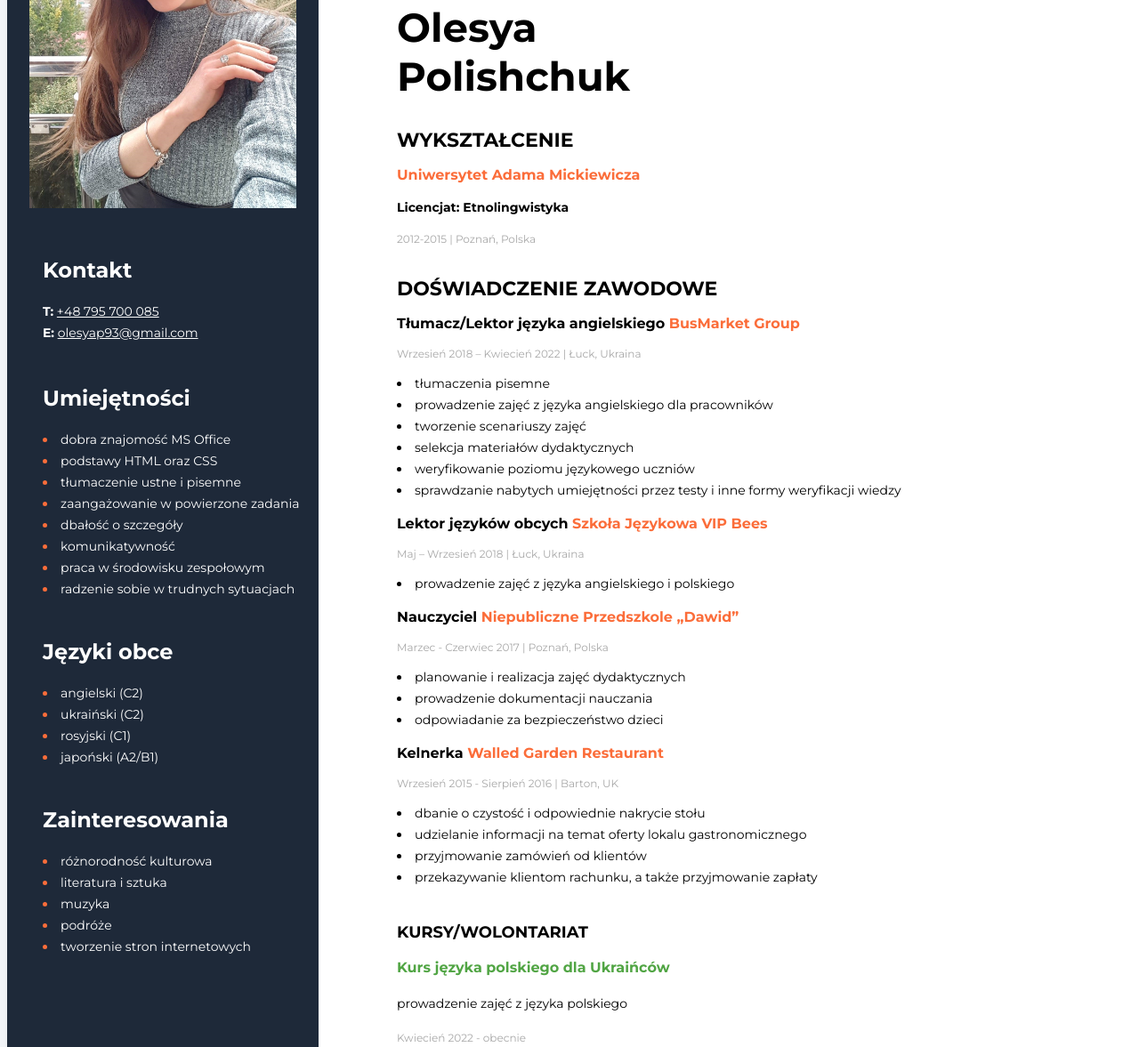
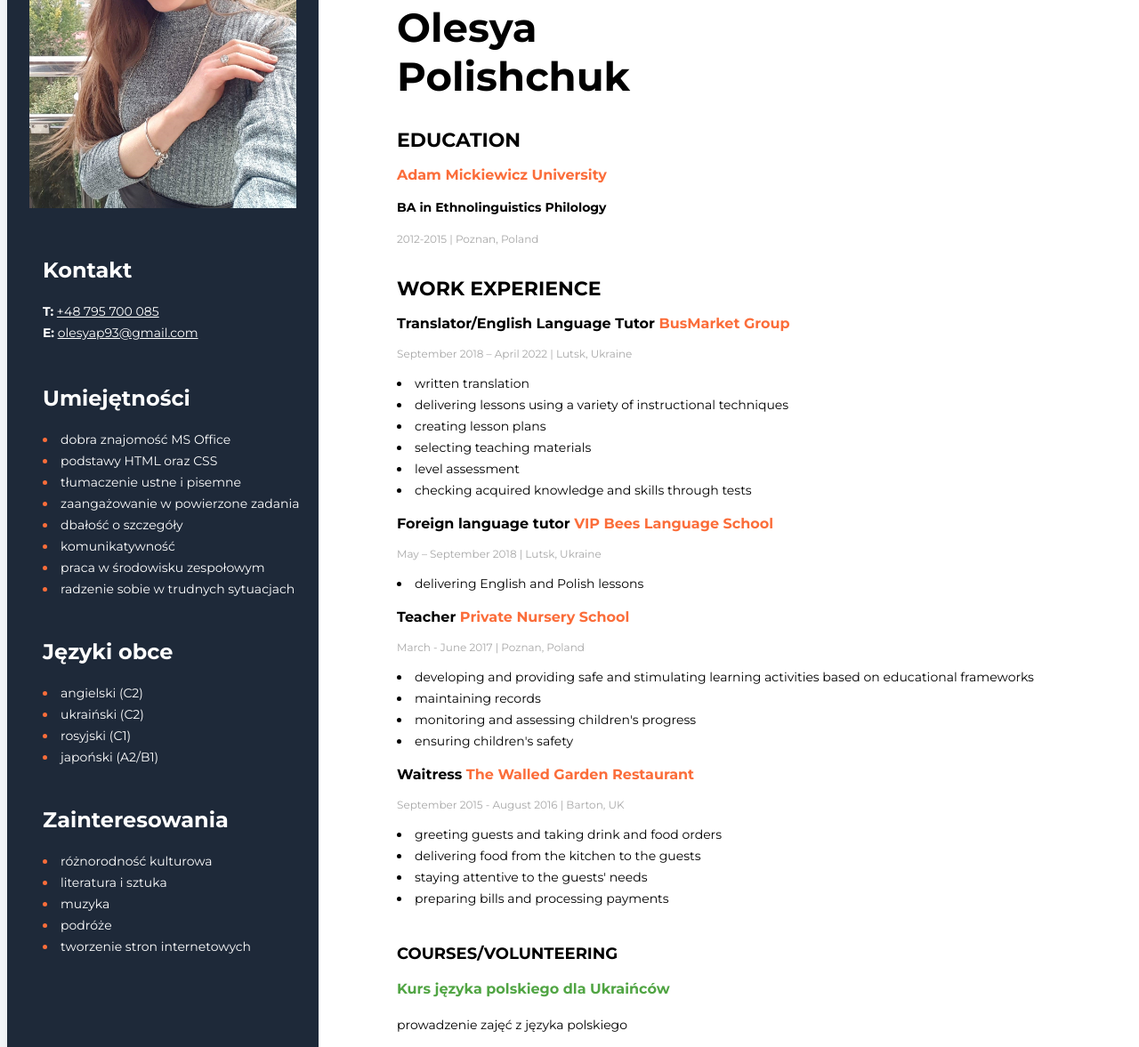
Before and after one commit to Papayathepiano/CV-EN, a plain HTML site: page english.html in a window 1280 px wide. Shown: the part 179-1356 px from the top of the page at 89% size. Drawn offline with Linux system fonts and the light colour scheme.

Commit message:
Update english.html
translation added

```diff
--- a/english.html
+++ b/english.html
@@ -24,15 +24,16 @@
           <h1>Olesya Polishchuk</h1>
 
           <div class="university">
-            <h2 class="header-primary">WYKSZTAŁCENIE
+            <h2 class="header-primary">EDUCATION
             </h2>
 
-            <h3 class="job-name"><span class="highlight">Uniwersytet Adama Mickiewicza</span></h3>
+            <h3 class="job-name"><span class="highlight">Adam Mickiewicz University</span></h3>
 
-            <h4>Licencjat: Etnolingwistyka
+            <h4>BA in Ethnolinguistics Philology
+
             </h4>
 
-            <p class="job-date">2012-2015 | Poznań, Polska</p>
+            <p class="job-date">2012-2015 | Poznan, Poland</p>
           </div>
 
 
@@ -42,79 +43,91 @@
 
 
         <div>
-          <h2 class="header-primary">DOŚWIADCZENIE ZAWODOWE</h2>
+          <h2 class="header-primary">WORK EXPERIENCE</h2>
 
-          <h3 class="job-name">Tłumacz/Lektor języka angielskiego
+          <h3 class="job-name">Translator/English Language Tutor
             <span class="highlight">BusMarket Group
             </span></h3>
 
-          <p class="job-date">Wrzesień 2018 – Kwiecień 2022 | Łuck, Ukraina</p>
+          <p class="job-date">September 2018 – April 2022 | Lutsk, Ukraine</p>
 
           <ul class="job-list">
             <li>
-              tłumaczenia pisemne
+                written translation
             </li>
-            <li>prowadzenie zajęć z języka angielskiego dla pracowników</li>
-            <li>tworzenie scenariuszy zajęć</li>
-            <li>selekcja materiałów dydaktycznych</li>
-            <li>weryfikowanie poziomu językowego uczniów</li>
-            <li>sprawdzanie nabytych umiejętności przez testy i inne formy weryfikacji wiedzy</li>
+            <li>delivering lessons using a variety of instructional techniques</li>
+            <li>creating lesson plans
+            </li>
+            <li>selecting teaching materials
+            </li>
+            <li>level assessment
+            </li>
+            <li>checking acquired knowledge and skills through tests</li>
           </ul>
         </div>
 
         <div>
-          <h3 class="job-name">Lektor języków obcych
-            <span class="highlight">Szkoła Językowa VIP Bees
+          <h3 class="job-name">Foreign language tutor
+            <span class="highlight">VIP Bees Language School
 </span></h3>
 
-          <p class="job-date">Maj – Wrzesień 2018
-            | Łuck, Ukraina</p>
+          <p class="job-date">May – September 2018
+            | Lutsk, Ukraine</p>
 
           <ul class="job-list">
             <li>
-              prowadzenie zajęć z języka angielskiego i polskiego
+                delivering English and Polish lessons
+
             </li>
 
         </div>
 
         <div>
-          <h3 class="job-name">Nauczyciel
-            <span class="highlight">Niepubliczne Przedszkole
-              „Dawid”</span></h3>
+          <h3 class="job-name">Teacher
+            <span class="highlight">Private Nursery School</span></h3>
 
-          <p class="job-date">Marzec - Czerwiec 2017 | Poznań, Polska</p>
+          <p class="job-date">March - June 2017 | Poznan, Poland</p>
 
           <ul class="job-list">
-            <li>planowanie i realizacja zajęć dydaktycznych
+            <li>developing and providing safe and stimulating learning activities based on educational frameworks
+
             </li>
-            <li>prowadzenie dokumentacji nauczania
+            <li>maintaining records
+
             </li>
-            <li>odpowiadanie za bezpieczeństwo dzieci
+            <li>monitoring and assessing children's progress
+
             </li>
+            <li>ensuring children's safety</li>
           </ul>
         </div>
 
         <div>
-          <h3 class="job-name">Kelnerka
-            <span class="highlight">Walled Garden Restaurant</span></h3>
+          <h3 class="job-name">Waitress
+            <span class="highlight">The Walled Garden Restaurant</span></h3>
 
-          <p class="job-date">Wrzesień 2015 - Sierpień 2016 | Barton, UK</p>
+          <p class="job-date">September 2015 - August 2016 | Barton, UK</p>
 
           <ul class="job-list">
-            <li>dbanie o czystość i odpowiednie nakrycie stołu
+            <li>greeting guests and taking drink and food orders
+
             </li>
-            <li>udzielanie informacji na temat oferty lokalu gastronomicznego
+            <li>delivering food from the kitchen to the guests
+
             </li>
-            <li>przyjmowanie zamówień od klientów
+            <li>staying attentive to the guests' needs
+
             </li>
-            <li>przekazywanie klientom rachunku, a także przyjmowanie zapłaty
+            <li>preparing bills and processing payments
+
             </li>
           </ul>
         </div>
 
 
         <div class="courses">
-          <h2 class="header-primary"><span class="volunteering">KURSY/WOLONTARIAT</span>
+          <h2 class="header-primary"><span class="volunteering">COURSES/VOLUNTEERING
+        </span>
 
           </h2>
 
```
